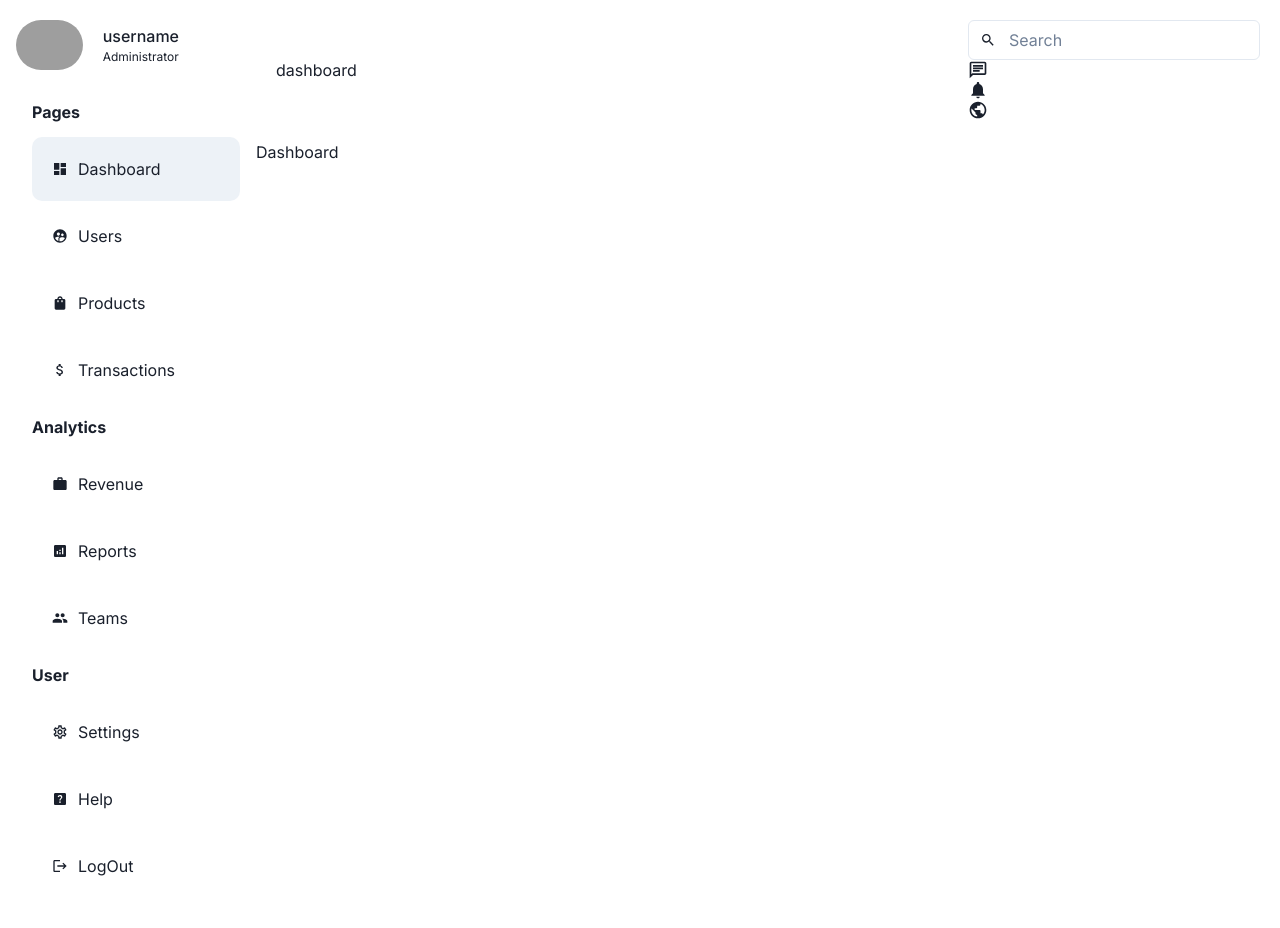
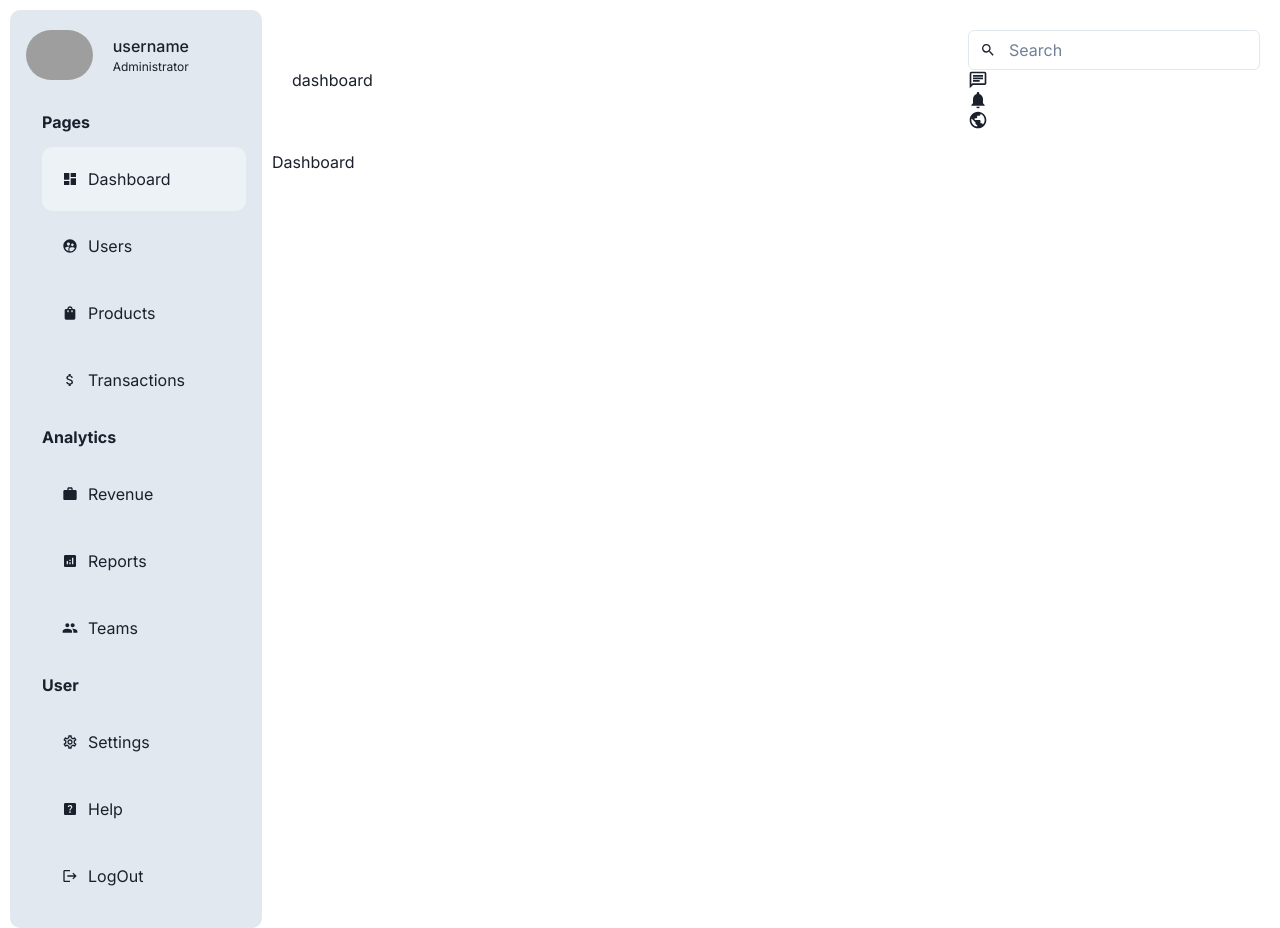
Before and after one commit to SafeAck/frontend, a Next.js app: page /dashboard in a window 1280 px wide. Built offline with nearby package versions, Linux system fonts and the light colour scheme; grey boxes are pictures that could not be loaded.

Commit message:
fix sidebar color ui

```diff
--- a/app/dashboard/layout.tsx
+++ b/app/dashboard/layout.tsx
@@ -1,4 +1,6 @@
-import { Flex, Box, useColorMode } from "@chakra-ui/react";
+"use client";
+
+import { Flex, Box, useColorModeValue } from "@chakra-ui/react";
 
 import { Providers } from "../providers";
 import Sidebar from "../ui/dashboard/sidebar/sidebar";
@@ -7,13 +9,26 @@ import Navbar from "../ui/dashboard/navbar/navbar";
 const DashboardLayout = ({
     children,
 }: Readonly<{ children: React.ReactNode }>) => {
+    const softBgColor = useColorModeValue("gray.200", "gray.900");
+
     return (
         <Flex>
-            <Box flex="1">
+            <Box
+                flex="1"
+                backgroundColor={softBgColor}
+                borderRadius="10px"
+                marginTop="10px"
+                marginLeft="10px"
+            >
                 <Sidebar />
             </Box>
-            <Box flex="4">
-                <Navbar />
+            <Box
+                flex="4"
+                borderRadius="10px"
+                marginTop="10px"
+                marginLeft="10px"
+            >
+                <Navbar softBgColor={softBgColor} />
                 <Providers>{children}</Providers>
             </Box>
         </Flex>
--- a/app/ui/dashboard/navbar/navbar.tsx
+++ b/app/ui/dashboard/navbar/navbar.tsx
@@ -14,11 +14,16 @@ import {
     MdSearch,
 } from "react-icons/md";
 
-const Navbar = () => {
+const Navbar: React.FC<{ softBgColor: string  }> = ({ softBgColor }) => {
     const pathname = usePathname();
 
     return (
-        <Flex justifyContent="space-between" alignItems="center" padding="20px" borderRadius="10px">
+        <Flex
+            justifyContent="space-between"
+            alignItems="center"
+            padding="20px"
+            borderRadius="10px"
+        >
             <Box>{pathname.split("/").pop()}</Box>
             <Box>
                 <InputGroup>
--- a/app/ui/dashboard/sidebar/sidebar.tsx
+++ b/app/ui/dashboard/sidebar/sidebar.tsx
@@ -1,3 +1,5 @@
+"use client";
+
 import {
     Flex,
     Grid,
@@ -14,7 +16,7 @@ import { MenuCategory, MenuItem, menuItems } from "./menuItems/menuItems";
 import { noUserImage } from "../../../constants/urls";
 import MenuLink from "./menuLink/menuLink";
 
-const Sidebar = () => {
+const Sidebar: React.FC = () => {
     return (
         <Stack display="sticky" top="40px" my="5" mx="4">
             <Flex alignItems="center" gap="20px" marginBottom="20px">
```
